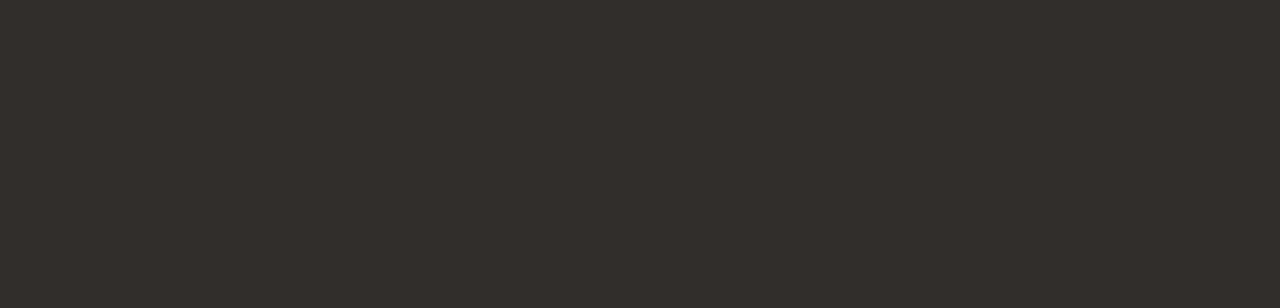
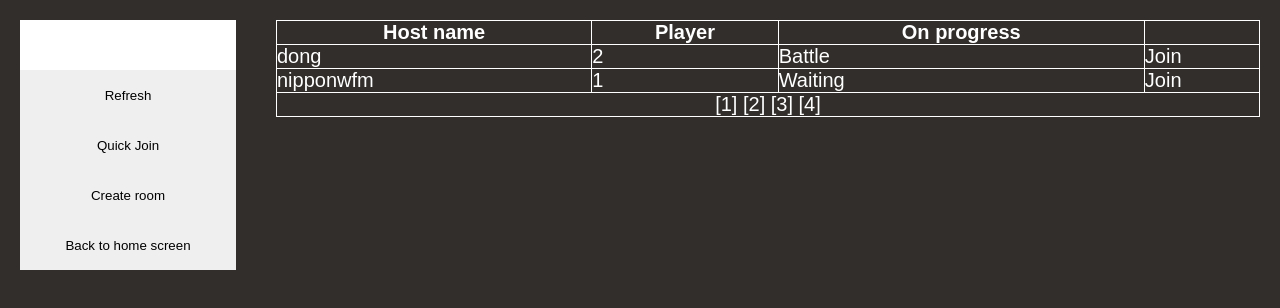
Before and after one commit to DHKH-2019-2013/chs-frontend, a React app: page /lobby in a window 1280 px wide. Before the commit this address had no page. Shown: the top 308 px of the page. Built offline with nearby package versions, Linux system fonts and the light colour scheme.

Commit message:
[feat] implement ui

```diff
--- a/src/app/component/app.tsx
+++ b/src/app/component/app.tsx
@@ -3,14 +3,14 @@ import { BrowserRouter as Router, Routes, Route } from "react-router-dom";
 import HomeComponent from "./home/home.component";
 import PlayerRoomComponent from "./player-room/player-room.component";
 import BotRoomComponent from "./bot-room/bot-room.component";
-import RoomComponent from "./room/room.componen";
+import LobbyComponent from "./lobby/lobby.componen";
 
 export default function App() {
   return (
     <Router>
       <Routes>
         <Route path="/" element={<HomeComponent />}></Route>
-        <Route path="/room" element={<RoomComponent />}></Route>
+        <Route path="/lobby" element={<LobbyComponent />}></Route>
         <Route path="/bot" element={<BotRoomComponent />}></Route>
         <Route path="/player" element={<PlayerRoomComponent />}></Route>
       </Routes>
--- a/src/app/component/bot-settings-bar/_bot_settings_bar.scss
+++ b/src/app/component/bot-settings-bar/_bot_settings_bar.scss
@@ -41,13 +41,12 @@ div#bot-settings-bar {
 
   #bot-settings-bar-action {
     display: grid;
-    grid-template-columns: auto auto auto;
+    grid-template-columns: auto auto auto auto;
     grid-gap: 5px;
     button {
       width: 100%;
-      padding: 10px 0px;
+      height: 100%;
       border-radius: 5px;
-
       &:hover {
         background-color: gray;
         cursor: pointer;
--- a/src/app/component/bot-settings-bar/bot-settings-bar.component.tsx
+++ b/src/app/component/bot-settings-bar/bot-settings-bar.component.tsx
@@ -1,4 +1,5 @@
 import React, { useEffect } from "react";
+import { Redirect } from "../../service/redirect/redirect.service";
 
 export default function BotSettingsBarComponent() {
   useEffect(() => {
@@ -24,9 +25,10 @@ export default function BotSettingsBarComponent() {
       </div>
       <div id="bot-settings-bar-history"></div>
       <div id="bot-settings-bar-action">
+        <button onClick={Redirect.toHome}>Back to home screen</button>
         <button>{"<"} Prev Move</button>
         <button>Next Move {">"}</button>
-        <button>New Game</button>
+        <button onClick={Redirect.toBotBoard}>New Game</button>
       </div>
     </div>
   )
--- a/src/app/component/home/home.component.tsx
+++ b/src/app/component/home/home.component.tsx
@@ -1,4 +1,5 @@
 import React from "react";
+import { Redirect } from "../../service/redirect/redirect.service";
 
 export default function HomeComponent() {
   return (
@@ -15,12 +16,8 @@ export default function HomeComponent() {
         </div>
       </div>
       <div id="web-game-mode">
-        <a href="/player">
-          <img src="assets/home_mode_player.png" />
-        </a>
-        <a href="/bot">
-          <img src="assets/home_mode_bot.png" />
-        </a>
+        <img onClick={Redirect.toRoom} src="assets/home_mode_player.png" />
+        <img onClick={Redirect.toBotBoard} src="assets/home_mode_bot.png" />
       </div>
     </div>
   );
--- /dev/null
+++ b/src/app/component/lobby/_lobby.scss
@@ -0,0 +1,55 @@
+div#web-lobby {
+  display: grid;
+  grid-template-columns: 20% auto;
+  grid-template-rows: 10% auto;
+  height: 100vh;
+
+  div#user-action {
+    padding: 20px;
+    grid-row: 1/3;
+
+    & > * {
+      display: block;
+    }
+
+    input {
+      width: 100%;
+      height: 50px;
+    }
+
+    button {
+      width: 100%;
+      height: 50px;
+      &:hover {
+        cursor: pointer;
+        opacity: 0.5;
+      }
+    }
+  }
+
+  div#lobby-action {
+    padding: 20px;
+
+    table {
+      width: 100%;
+      border-collapse: collapse;
+    }
+
+    table th, table td {
+      font-size: 2rem;
+      color: white;
+      border: 1px solid white;
+    }
+
+    table tfoot {
+      text-align: center;
+    }
+
+    table td a {
+      &:hover {
+        color: blue;
+        cursor: pointer;
+      }
+    }
+  }
+}
--- /dev/null
+++ b/src/app/component/lobby/lobby.componen.tsx
@@ -0,0 +1,51 @@
+import React from "react";
+import { Redirect } from "../../service/redirect/redirect.service";
+
+export default function LobbyComponent() {
+  return (
+    <div id="web-lobby">
+      <div id="user-action">
+        <input type="text" />
+        <button onClick={Redirect.toRoom}>Refresh</button>
+        <button onClick={Redirect.toPlayerBoard}>Quick Join</button>
+        <button onClick={Redirect.toPlayerBoard}>Create room</button>
+        <button onClick={Redirect.toHome}>Back to home screen</button>
+      </div>
+      <div id="lobby-action">
+        <table>
+          <thead>
+            <tr>
+              <th>Host name</th>
+              <th>Player</th>
+              <th>On progress</th>
+              <th></th>
+            </tr>
+          </thead>
+          <tbody>
+            <tr>
+              <td>dong</td>
+              <td>2</td>
+              <td>Battle</td>
+              <td>
+                <a onClick={Redirect.toPlayerBoard}>Join</a>
+              </td>
+            </tr>
+            <tr>
+              <td>nipponwfm</td>
+              <td>1</td>
+              <td>Waiting</td>
+              <td>
+                <a onClick={Redirect.toPlayerBoard}>Join</a>
+              </td>
+            </tr>
+          </tbody>
+          <tfoot>
+            <tr>
+              <td colSpan={4}>{`[1] [2] [3] [4]`}</td>
+            </tr>
+          </tfoot>
+        </table>
+      </div>
+    </div>
+  )
+}
--- a/src/app/component/player-settings-bar/player-settings-bar.component.tsx
+++ b/src/app/component/player-settings-bar/player-settings-bar.component.tsx
@@ -1,4 +1,5 @@
 import React from "react";
+import { Redirect } from "../../service/redirect/redirect.service";
 
 export default function PlayerSettingsBarComponent() {
   function sendMessage() {
@@ -29,7 +30,10 @@ export default function PlayerSettingsBarComponent() {
     $tabs.forEach((elem: any) => {
       elem.style.display = "none"
     })
-    document.getElementById(tabName).style.display = "grid";
+
+    let displayStyle = "block";
+    if (tabName === "player-settings-main") displayStyle = "grid";
+    document.getElementById(tabName).style.display = displayStyle;
   }
 
   function autoScrollBar() {
@@ -46,7 +50,9 @@ export default function PlayerSettingsBarComponent() {
       </div>
 
       <div id="player-settings-main" className="player-settings-tab">
-        <div id="player-settings-main-message-display"></div>
+        <div id="player-settings-main-message-display">
+          <span className="bubble-message">Welcome player!</span>
+        </div>
         <div id="player-settings-main-message-type">
           <input type="text" onKeyDown={handleEnterMessage}/>
           <input type="button" value="Send" onClick={sendMessage}/>
@@ -54,11 +60,12 @@ export default function PlayerSettingsBarComponent() {
       </div>
 
       <div id="player-settings-list" className="player-settings-tab" style={{ display: "none" }}>
-        <li>username</li>
+        <li>dong</li>
       </div>
 
       <div id="player-settings-action" className="player-settings-tab" style={{ display: "none" }}>
         <li>Surrender</li>
+        <li onClick={Redirect.toRoom}>Leave</li>
       </div>
     </div>
   )
--- /dev/null
+++ b/src/app/service/redirect/redirect.service.ts
@@ -0,0 +1,17 @@
+export class Redirect {
+  static toHome() {
+    location.href = "/";
+  }
+
+  static toRoom() {
+    location.href = "/lobby";
+  }
+
+  static toPlayerBoard() {
+    location.href = "/player";
+  }
+
+  static toBotBoard() {
+    location.href = "/bot";
+  }
+}
--- a/src/app/style/style.css
+++ b/src/app/style/style.css
@@ -171,12 +171,12 @@ div#bot-settings-bar #bot-settings-bar-history {
 }
 div#bot-settings-bar #bot-settings-bar-action {
   display: grid;
-  grid-template-columns: auto auto auto;
+  grid-template-columns: auto auto auto auto;
   grid-gap: 5px;
 }
 div#bot-settings-bar #bot-settings-bar-action button {
   width: 100%;
-  padding: 10px 0px;
+  height: 100%;
   border-radius: 5px;
 }
 div#bot-settings-bar #bot-settings-bar-action button:hover {
@@ -273,6 +273,51 @@ div#player-settings-bar div#player-settings-list li, div#player-settings-bar div
   text-align: center;
 }
 div#player-settings-bar div#player-settings-list li:hover, div#player-settings-bar div#player-settings-action li:hover {
-  background-color: rgb(48, 39, 39);
+  background-color: rgba(48, 39, 39, 0.7);
+  cursor: pointer;
+}
+
+div#web-lobby {
+  display: grid;
+  grid-template-columns: 20% auto;
+  grid-template-rows: 10% auto;
+  height: 100vh;
+}
+div#web-lobby div#user-action {
+  padding: 20px;
+  grid-row: 1/3;
+}
+div#web-lobby div#user-action > * {
+  display: block;
+}
+div#web-lobby div#user-action input {
+  width: 100%;
+  height: 50px;
+}
+div#web-lobby div#user-action button {
+  width: 100%;
+  height: 50px;
+}
+div#web-lobby div#user-action button:hover {
+  cursor: pointer;
+  opacity: 0.5;
+}
+div#web-lobby div#lobby-action {
+  padding: 20px;
+}
+div#web-lobby div#lobby-action table {
+  width: 100%;
+  border-collapse: collapse;
+}
+div#web-lobby div#lobby-action table th, div#web-lobby div#lobby-action table td {
+  font-size: 2rem;
+  color: white;
+  border: 1px solid white;
+}
+div#web-lobby div#lobby-action table tfoot {
+  text-align: center;
+}
+div#web-lobby div#lobby-action table td a:hover {
+  color: blue;
   cursor: pointer;
 }/*# sourceMappingURL=style.css.map */
--- a/src/app/style/style.scss
+++ b/src/app/style/style.scss
@@ -8,4 +8,4 @@
 @import '../component/bot-settings-bar/bot_settings_bar';
 @import '../component/player-room/player_room';
 @import '../component/player-settings-bar/player_settings_bar';
-@import '../component/room/room';
+@import '../component/lobby/lobby';
```
Also changed, not shown: src/app/component/player-settings-bar/_player_settings_bar.scss (+4 -4 lines), src/app/component/lobby/lobby.componen.i.tsx (added), 1 other file (tests, documents, lock files or other folders).
